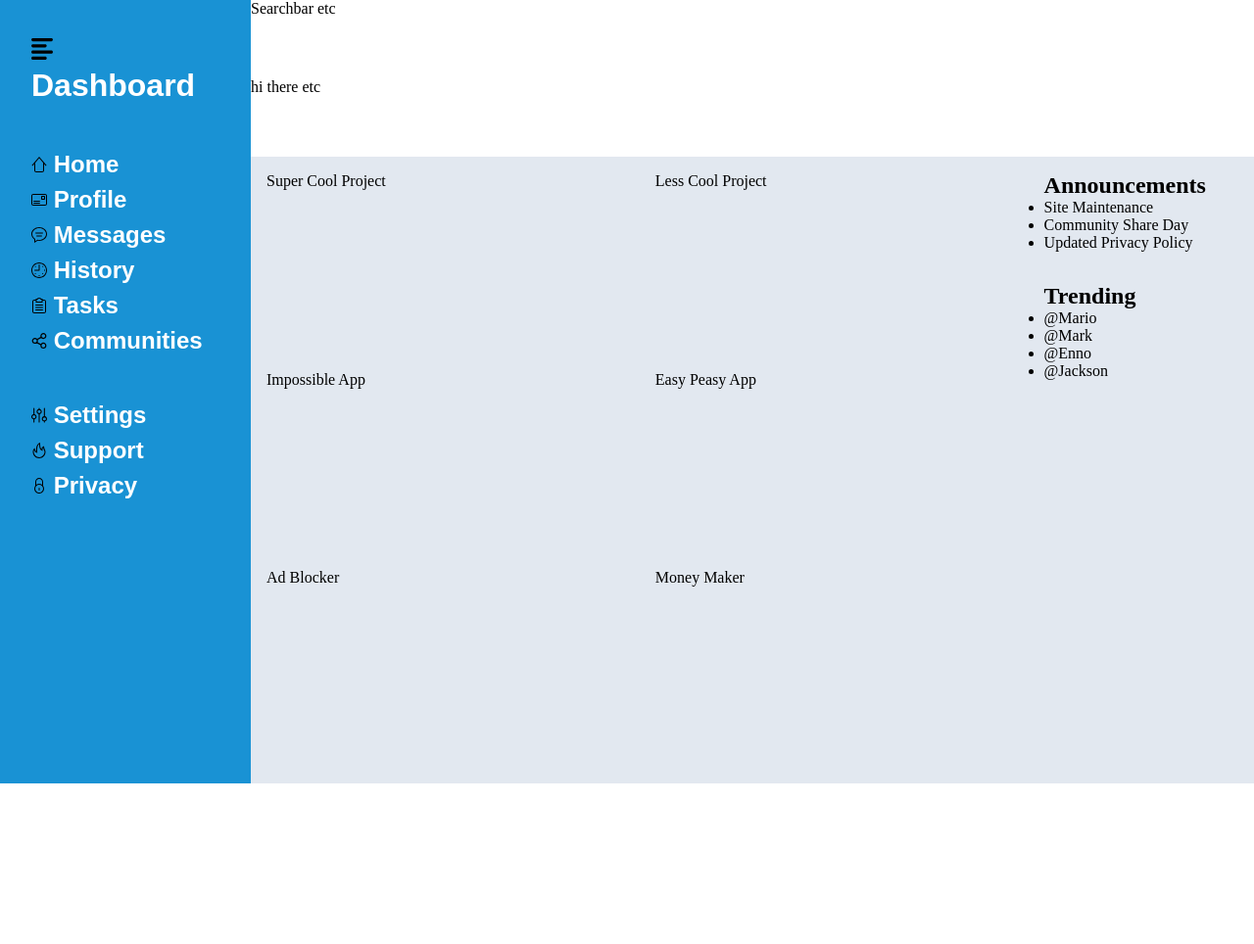
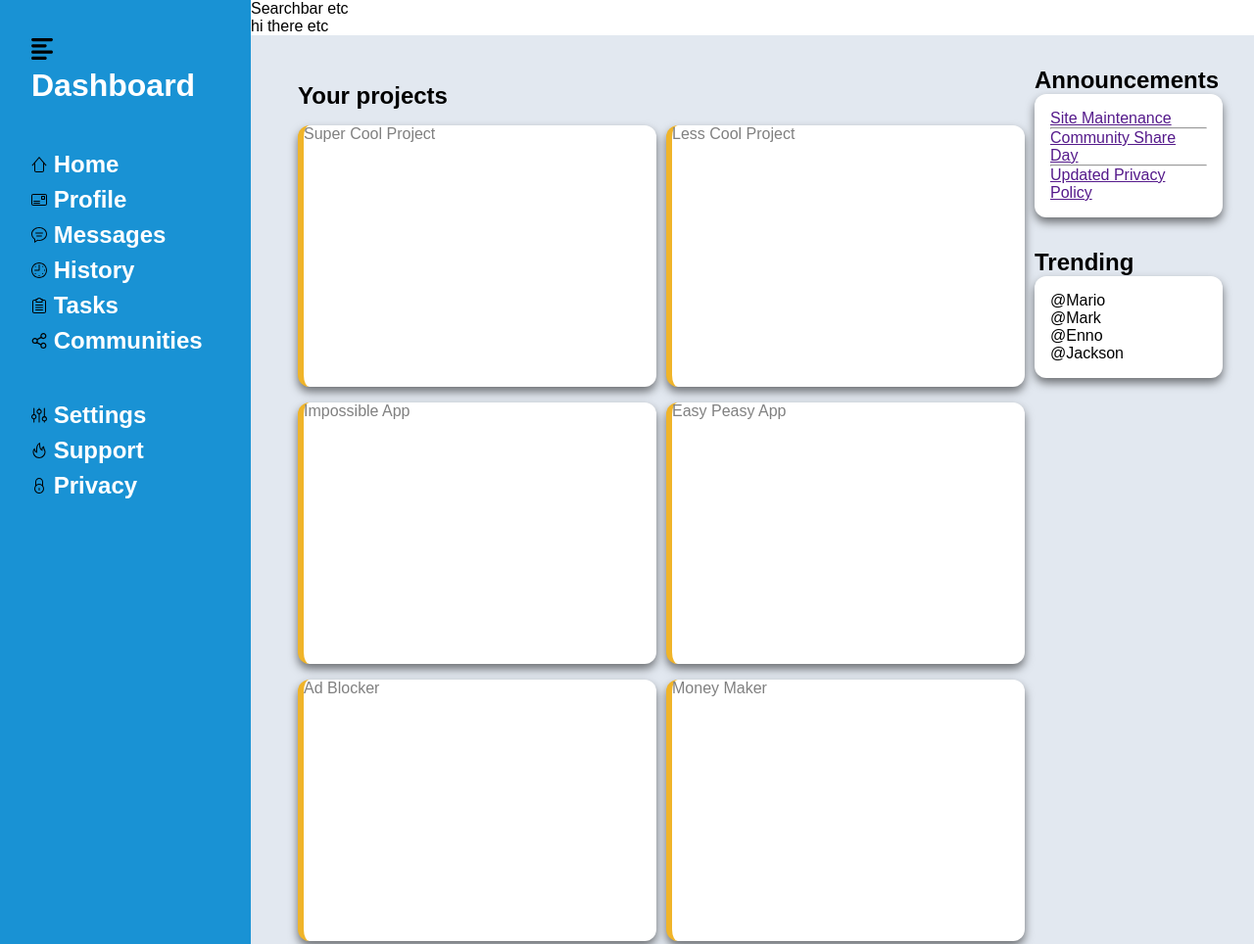
Before and after one commit to RichardENeumann/odin-dashboard, a plain HTML site: page index.html in a window 1280 px wide. Shown: the top 964 px of the page at 98% size. Before the commit the page ends 800 px from the top, so only its background shows below. Drawn offline with Linux system fonts and the light colour scheme.

Commit message:
Add more style to projects area

```diff
--- a/index.html
+++ b/index.html
@@ -35,6 +35,7 @@
     </nav>
     <main>
         <article>
+            <h1>Your projects</h1>
             <div class="project">
                 Super Cool Project
             </div>
@@ -58,9 +59,11 @@
             <aside>
                 <h1>Announcements</h1>
                 <ul>
-                    <li>Site Maintenance</li>
-                    <li>Community Share Day</li>
-                    <li>Updated Privacy Policy</li>
+                    <li><a href="">Site Maintenance</a></li>
+                    <hr>
+                    <li><a href="">Community Share Day</a></li>
+                    <hr>
+                    <li><a href="">Updated Privacy Policy</a></li>
                 </ul>
             </aside>
             <aside>
--- a/style/base.css
+++ b/style/base.css
@@ -2,26 +2,27 @@
     margin: 0;
     padding: 0;
 }
-a {
+nav a {
     text-decoration: none;
     color: white;
 }
-a:visited {
+nav a:visited {
     color: white;
 }
-a:hover {
+nav a:hover {
     color: black;
 }
-a:visited:hover {
+nav a:visited:hover {
     color: black;
 }
 html {
     height: 100vh;
 }
 body {
+    font-family: Arial, Helvetica, sans-serif;
     height: 100%;
     display: grid;
-    grid-template: 1fr 4fr / 1fr 4fr;
+    grid-template: 1fr 6fr / 1fr 4fr;
 }
 header {
     grid-area: 1 / 2 / 2 / 3;
@@ -37,7 +38,7 @@ nav {
     gap: 3rem;
     color: white;
     background-color: #1992D4;
-    font-family: Arial, Helvetica, sans-serif;
+    ;
     font-weight: bold;
     font-size: 1.5rem;
 }
@@ -58,18 +59,43 @@ nav > span > img {
 }
 main {
     grid-area: 2 / 2 / 3 / 3;
-    padding: 1rem;
+    padding: 2rem;
     background-color: #E2E8F0;
     display: grid;
     grid-template-columns: 4fr 1fr;
 }
+
 article {
+    padding: 1rem;
     display: grid;
     grid-template-columns: 1fr 1fr;
-    grid-template-rows: 1fr 1fr 1fr;
+    justify-items: left;
+    gap: 1rem;
+}
+article > h1 {
+    grid-area: 1 / 1 / 2 / 3;
+    justify-self: left;
+}
+.project {
+
+    width: 100%;
+    height: 30ch;
+    box-shadow: 0px 5px 10px 0px rgba(0,0,0,0.52);
+    border-left: 6px solid #F0B429;
+    border-radius: 12px;
+    background-color: white;
+    color: gray;
 }
 .sidebox {
     display: flex;
     flex-direction: column;
     gap: 2rem;
+    flex: 1;
 }
+.sidebox ul {
+    padding: 1rem;
+    box-shadow: 0px 5px 10px 0px rgba(0,0,0,0.52);
+    background-color: white;
+    border-radius: 12px;
+    list-style: none;
+}
```
